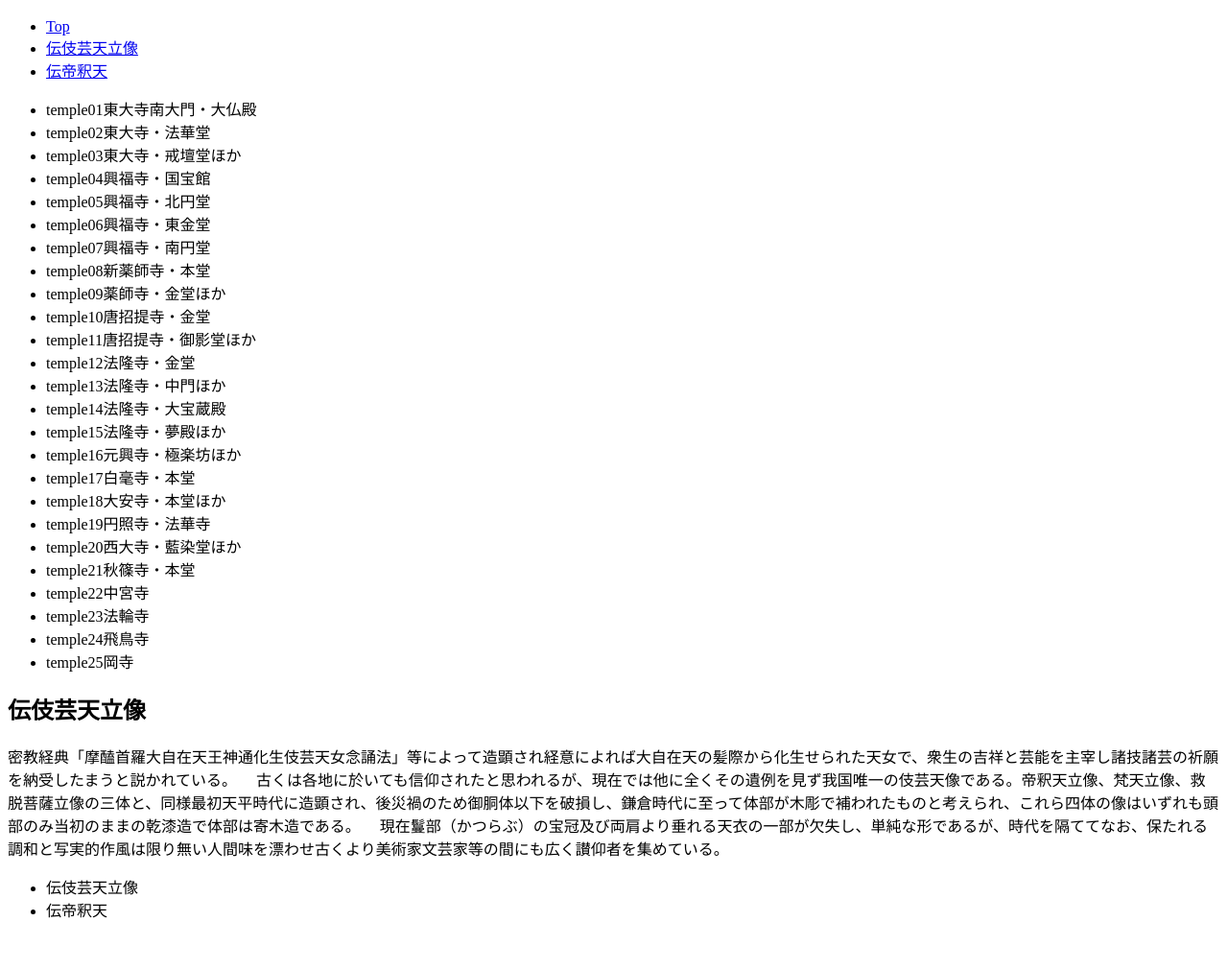
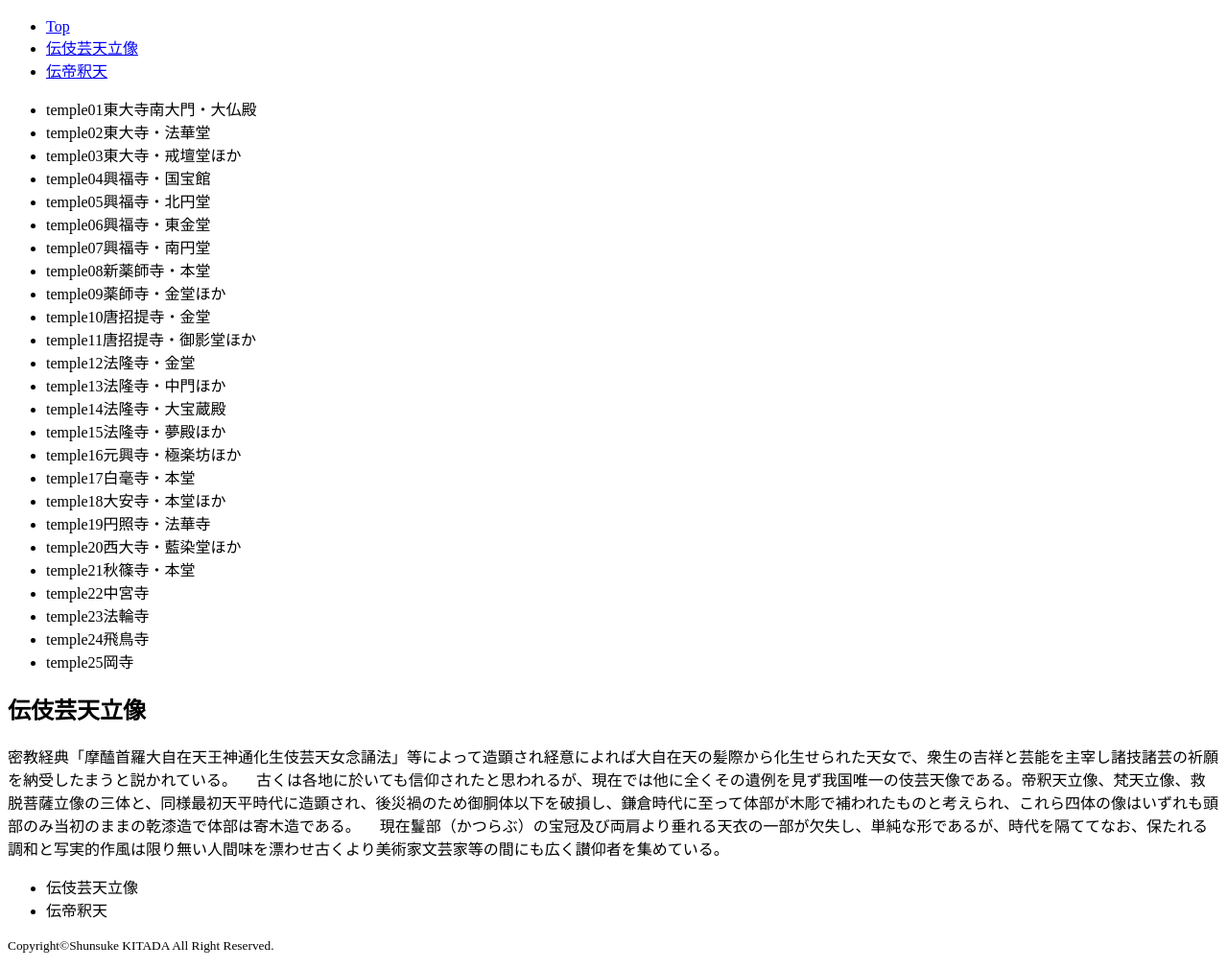
Before and after one commit to septemtrio-ager/temple21, a plain HTML site: page subpage/01.html in a window 1280 px wide. Shown: the part 70-1080 px from the top of the page at 96% size. Before the commit the page ends 1046 px from the top, so only its background shows below. Drawn offline with Linux system fonts and the light colour scheme.

Commit message:
コピーライトを追加

```diff
--- a/subpage/01.html
+++ b/subpage/01.html
@@ -68,8 +68,7 @@
       </article>
 
       <footer>
-      <!-- -copy right -->
-
+      	<p id="copyright"><small>Copyright&copy;Shunsuke KITADA All Right Reserved.</small></p>
       </footer>
     </div>
   </body>
```
Also changed, not shown: subpage/02.html (+1 -2 lines).
